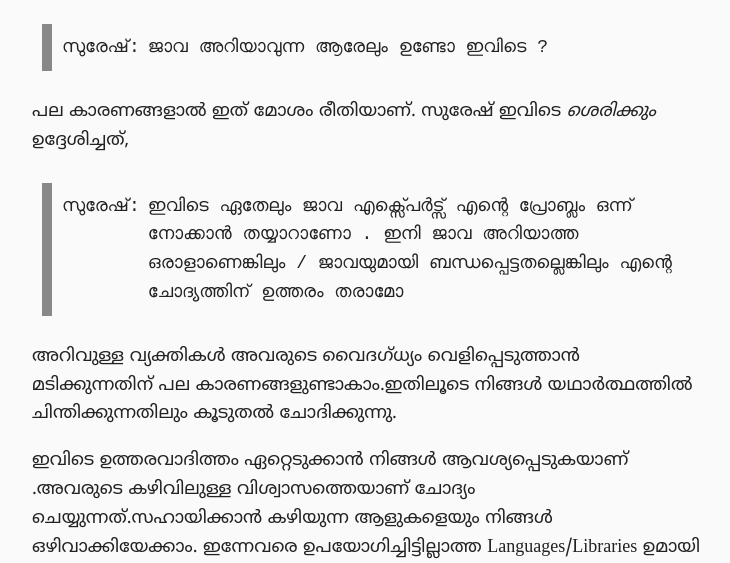
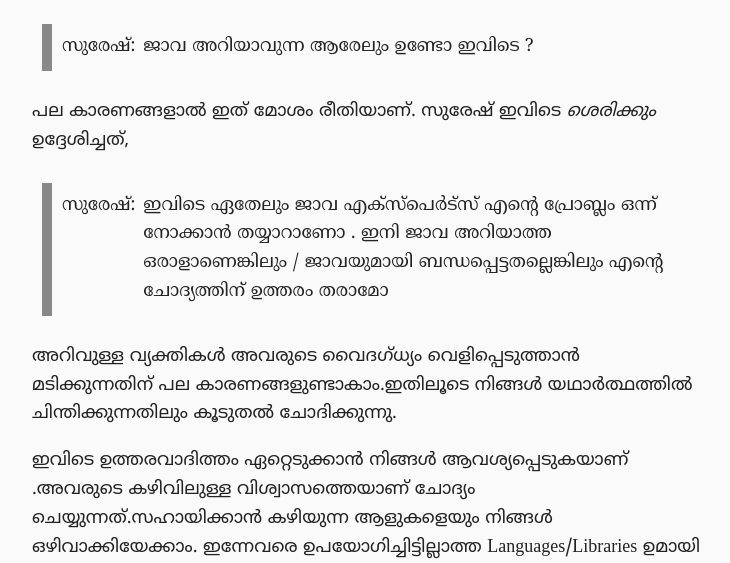
Before and after one commit to amith-vp/dontasktoask, a plain HTML site: page index.html in a window 1280 px wide. Shown: the part 235-798 px from the top of the page, without its empty margins (272-1002 px from the left). Drawn offline with Linux system fonts and the light colour scheme.

Commit message:
Update index.html

```diff
--- a/index.html
+++ b/index.html
@@ -78,7 +78,7 @@
   margin: 1.5em 10px;
   padding: 0.5em 10px;
 
-  font-family: monospace;
+  font-family: "Noto Serif Malayalam";
 }
 blockquote p {
   display: inline;
```
